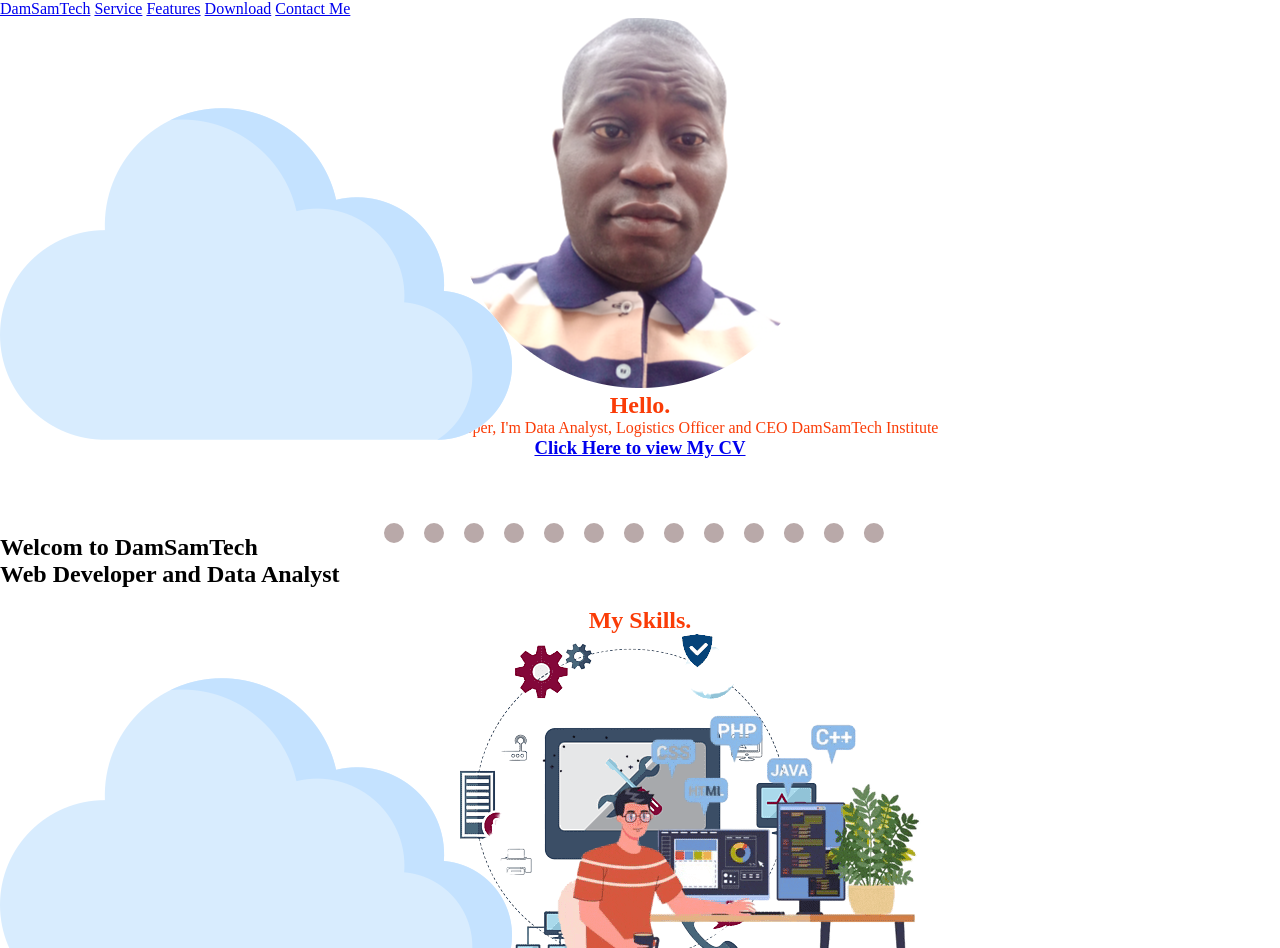
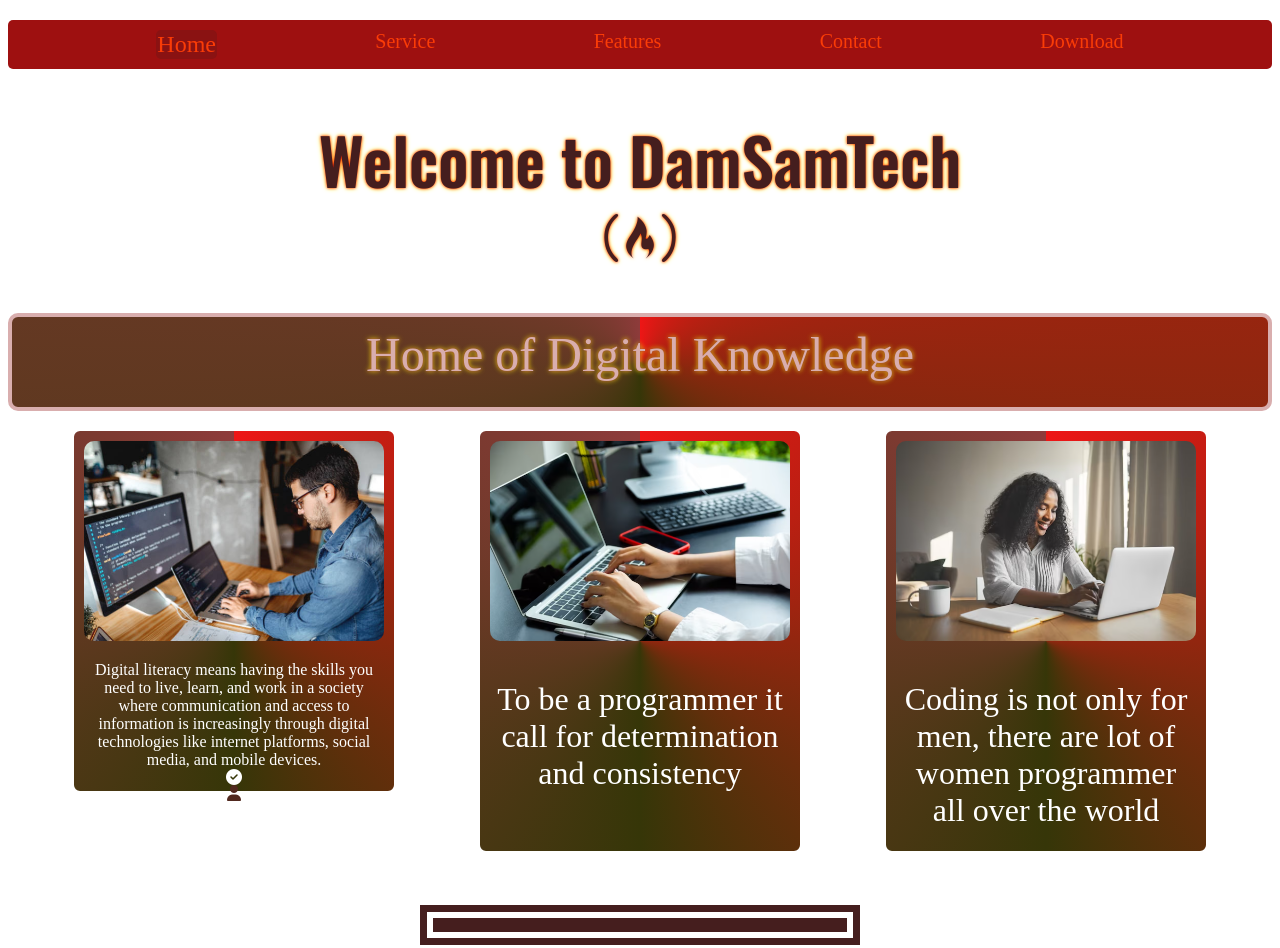
Before and after one commit to lwwtydamola/tayoproject, a plain HTML site: page index.html in a window 1280 px wide. Shown: the top 948 px of the page. Drawn offline with nearby package versions, Linux system fonts and the light colour scheme; a web font is replaced by a local one.

Commit message:
Add files via upload

```diff
--- a/index.html
+++ b/index.html
@@ -5,58 +5,65 @@
     <meta http-equiv="X-UA-Compatible" content="IE=edge">
     <meta name="viewport" content="width=device-width, initial-scale=1.0">
     <title>DamSamTech</title>
+    <script src="https://kit.fontawesome.com/6d2b80ec6e.js" crossorigin="anonymous"></script>
     <link rel="icon" href="favicon1.ico">
     <link rel="stylesheet" href="styles.css">
     <link rel="preconnect" href="https://fonts.googleapis.com">
     <link rel="preconnect" href="https://fonts.gstatic.com" crossorigin>
-    <link href="https://fonts.googleapis.com/css2?family=Almendra+SC&family=Chau+Philomene+One:ital@1&family=Sacramento&display=swap" rel="stylesheet">
-</head>
+    <link href="https://fonts.googleapis.com/css2?family=Big+Shoulders+Stencil+Text&family=Merienda:wght@800&family=Oswald:wght@600&display=swap" rel="stylesheet">
+  </head>
 <body>
-<nav>
-  <nav class="site-header sticky-top py-1">
-    <div class="container">
-      <a class="Dam py-2 d-none d-md-inline-block"href="#DamSamTech">DamSamTech</a>
-      <a class="py-2 d-none d-md-inline-block" href="#Coding">Service</a>
-      <a class="py-2 d-none d-md-inline-block" href="#Features">Features</a>
-      <a class="py-2 d-none d-md-inline-block" href="image6.png" download>Download</a>
-      <a class="py-2 d-none d-md-inline-block" href="#Contact">Contact Me</a>
-    </div>
-  </nav>
-    <div class="Top-Container">
-    <img class="Web1" src="image1.png" alt="image1">
-    <h1>Welcom to DamSamTech</h1>
-    <h2 class="Web">Web Developer and Data Analyst</h2>
-    <img class="Web2" src="image1.png" alt="image1">
-    <img class="Web3" src="image6.png" alt="image6">
-    </div>
-
-    <div class="Middle-Container">
-        <div class="profile">
+  <ul class="bar">
+    <li class="bar1"><a class="text" href="#DamSamTech">Home</a></li>
+    <li class="bar2"><a class="text" href="#Service">Service</a></li>
+    <li class="bar2"><a class="text" href="#Features">Features</a></li>
+    <li class="bar2"><a class="text" href="#Contact">Contact</a></li>
+    <li class="bar2"><a class="text" href="#Downlaod" download="image6.png">Download</a></li>
+  </ul>
+  <h1 class="wel">Welcome to DamSamTech <i class="fa fa-free-code-camp" aria-hidden="true"></i></h1>
+  <main class="Top-Container">
+        <div class="dig">
+          Home of Digital Knowledge
+          </div>
+          <div class=" dig Dig-Content"> <img src="image9.png" style="width: 300px; height: 200px; border-radius: 10px;" alt=""><p></p>Digital literacy means having the skills you need to live,
+          learn, and work in a society where communication and access to information is
+          increasingly through digital technologies like internet platforms, social media,
+          and mobile devices.<i class="fa fa-check-circle" aria-hidden="true"></i><i class="fa fa-sharp fa-solid fa-user fa-beat" style="color: #51291f;"></i></div>
+       <div class="dig Dig-Content"><img src="image7.png" style="width: 300px; height: 200px; border-radius: 10px;" alt="image">
+      <p>To be a programmer it call for determination and consistency</p></div>
+        <div class="dig Dig-Content"><img src="image8.png" style="width: 300px; height: 200px;border-radius: 10px;" alt="">
+        <p>Coding is not only for men, there are lot of women programmer all over the world</p></div>
+  </main>
+<hr>
+<div class="Middle-Container">
+    <div class="profile">
           <img class="Tay" src="Tay.png" alt="My Picture">
           <h2>Hello.</h2>
           <p class="intro">I am an Web Developer, I'm Data Analyst, Logistics Officer and CEO DamSamTech Institute</p>
-          <h3><a href="My-Resume.html" target="_blank">Click Here to view My CV</a></h3>
-        </div>
+          <h3><a class="resume" href="My-Resume.html" target="_blank">Click Here to view My CV</a></h3>
+    </div>
+  </div>
+
         <hr>
         <div class="skills">
           <h2>My Skills.</h2>
           <div class="skill-row">
             <img class="Web4" src="image3.png" alt="">
             <h3>Web-Design & Development</h3>
-            <p>I started learning to code early year of 2023 because It hones or improve problem-solving and analysis skills, such as finding errors and thinking logically.</p>
+            <p class="p1">I started learning to code early year of 2023 because It hones or improve problem-solving and analysis skills, such as finding errors and thinking logically.</p>
           </div>
           <div class="skill-row">
             <img class="Web5" src="image4.png" alt="">
             <h3>Data Alaysts & Logistics Officer</h3>
-            <p>Data analysis helps companies make informed decisions, create a more effective marketing strategy, improve customer experience, streamline operations, among many other things. A Logistics Officer organises the storage, dispatch and receipt of goods, typically in a warehouse or depot setting. </p>
+            <p class="p2">Data analysis helps companies make informed decisions, create a more effective marketing strategy, improve customer experience, streamline operations, among many other things. A Logistics Officer organises the storage, dispatch and receipt of goods, typically in a warehouse or depot setting. </p>
           </div>
         </div>
         <hr>
-        <section id="Coding">
-          <h3>Learn Coding</h3>
-          <p>HTML</p>
-          <p>CSS</p>
-          <p>JavaScript</p>
+        <section id="Service">
+          <h2>Our Service are followings </h3>
+          <p>HTML Codding Training </p>
+          <p>CSS Coding Training </p>
+          <p>JavaScript Query</p>
         </section>
         <hr>
         <div class="features">
--- a/styles.css
+++ b/styles.css
@@ -1,92 +1,102 @@
 
-*{
-  box-sizing: border-box;
-  margin: 0;
-  padding: 0;
-}
 body{
   font-size: 1rem;
   background-color:#fff;
+  text-align: center;
 }
+h2{
+    font-size: 2rem;
+    font-family: 'Oswald';
+    color: #451e1e;
+    text-shadow: 0 0 3px #FF0000, 0 0 5px #fff700;
+}
+
 .bar {
   display: flex;
   flex-direction: row;
-  font-size: 30px;
-  text-align: center;
+  font-size: 20px;
+  justify-content: space-evenly;
+  gap: 20px;
+  background-color: #9e1010;
+  list-style-type: none;
+  padding: 10px;
+  border-radius: 5px;
+}
+.bar1{
+  border: solid 1px;
+  border-radius: 5px;
+  background-color: #8a1212;
+  border-color: transparent;
+  font-size: larger;
+}
+a {
+  text-decoration: none;
+  color: #fa3c07;
+}
+a:hover,:active{
+  color: #fff;
 }
 
-.bar{
-  background-color: #f1f1f1;
-  padding: 10px;
-  flex: 50%;
+.wel{
+  font-size: 4rem;
+  font-family: 'Oswald';
+  color: #451e1e;
+  text-shadow: 0 0 3px #FF0000, 0 0 5px #fff700;
 }
 
-.bar {
-  background-color: dodgerblue;
-  padding: 10px;
-  flex: 50%;
+.Top-Container{
+  border-radius: 5px;
+  display: flex;
+  flex-flow: row wrap;
+  flex-direction: row;
+  justify-content:space-evenly;
+  gap: 1rem;
+
 }
 
-/* Responsive layout - makes a one column-layout instead of two-column layout */
-@media (max-width: 800px) {
-  .flex-container {
-    flex-direction: column;
-  }
-}
-
-
-
-
-.Top-Container{
-  position: absolute;
-  width: 100%;
-}
-.wel{
+.dig{
   font-size: 3rem;
-  width: 600px;
-  height: 70px;
-  border-radius: 5px;
-  font-family: 'Oswald';
-  color: #451e1e;
-  margin-left: 350px;
-  position: relative;
-  display: block;
-  margin-bottom: 50px;
-}
-.dig{
-  font-size: 2rem;
   font-family: 'Big Shoulders Stencil Text';
-  color: #fa3c07;
-  margin-left: 700px;
-  padding-top: 100px;
-  padding: 5px;
-}
-.Dig-Content{
-  width: 500px;
-  height: 350px;
+  width: 300px;
+  height: 400px;
   border: solid 4px;
   border-radius: 10px;
-  margin-left: 600px;
   font-size: 2rem;
-  color: #451e1e;
-  text-align: center;
-  background-image: conic-gradient( #6e2828, #faf607, #d78080 ) ;
-}
-.img6{
-  position:relative;
-  display: inline-block;
-  margin-top: 150px;
-  margin-left: 20px;
-  background-color:#fa3c07;
-  border-radius: 100px;
-}
+  color: #fff;
+  padding: 10px 10px;
+  background-image: conic-gradient( #ee1616, #363608, #8e3b3b ) ;
+
+  }
+  .dig:first-child{
+    border-radius: 10px;
+    background-color: #9e1010;
+    width: 100%;
+    height: 70px;
+    display: flex;
+    flex-grow: 9;
+    font-size: 3rem;
+    justify-content: center;
+    color: #d9aeae;
+    text-shadow: 0 0 3px #983c3c, 0 0 5px #fff700;
+  }
+  .dig:nth-child(2){
+    font-size: 1rem;
+    height: 340px;
+  }
+  .fa{
+    display: flex;
+    position: relative;
+    justify-content: center;
+  }
+
 hr{
-  width: 500px;
   border: dotted 20px;
-  margin: 5% 30%;
-  border-width: 20px 0 0;
-  border-color: #b9a9a9;
-
+  border-color: #e8e0e0;
+  border-style: double;
+  width: 400px;
+  border-color: #451e1e;
+  margin-top: 50px;
+  margin-bottom: 50px;
 
 }
 .Middle-Container{
@@ -98,7 +108,6 @@ hr{
   background-color: #fa3c07;
   border: none;
   color: white;
-  padding: 15px 32px;
   text-decoration: none;
   text-align: center;
   display: inline-block;
@@ -109,3 +118,33 @@ hr{
   color: #451e1e;
   background-color:#c75858;
 }
+.skills{
+  background-color: #b9a9a9;
+}
+.skill-row{
+  display: inline-block;
+  position: relative;
+  text-align: center;
+}
+.Web4 {
+  float: left;
+  padding-left: 70px;
+
+}
+.p1{
+  padding: 0 20px;
+}
+
+.Web5 {
+  float: right;
+  padding-right: 80px;
+
+
+}
+.p2{
+  padding: 0 40px;
+}
+#Service{
+        font-size: 2rem;
+        font-family: 'Oswald';
+}
```
Also changed, not shown: image7.png (added), image8.png (added), image9.png (added).
